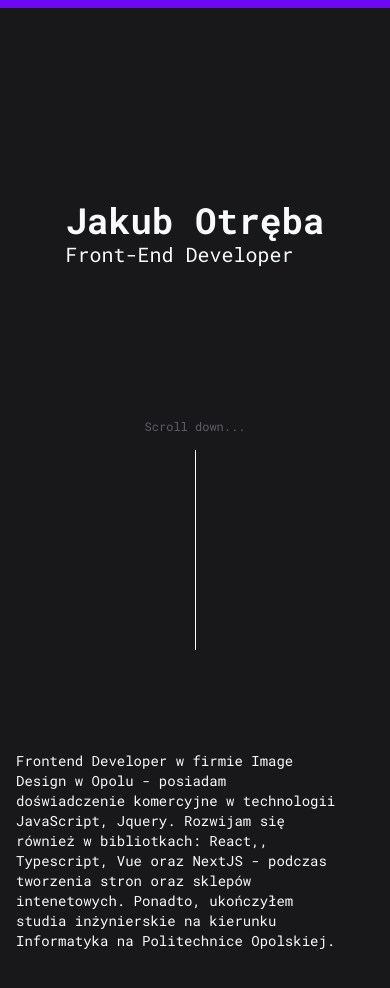
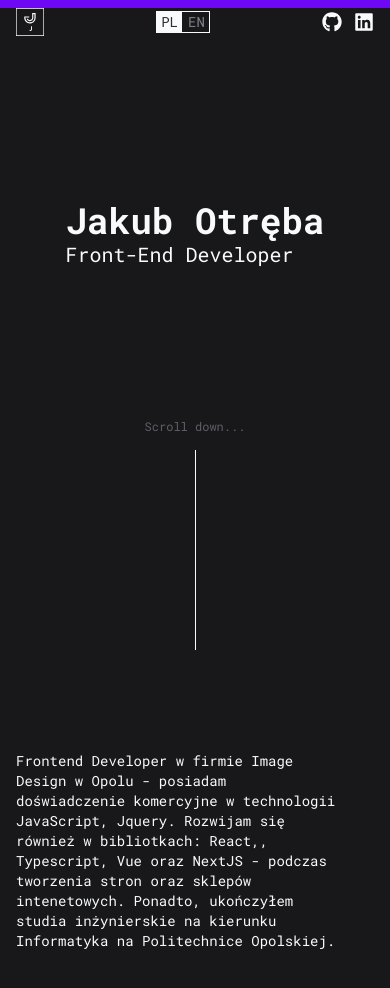
Before and after one commit to jakotr/portfolio, a React (Vite) app: page / in a window 390 px wide. Shown: the top 988 px of the page. Built offline with nearby package versions, Linux system fonts and the light colour scheme.

Commit message:
added mobile menu + fixed intro

```diff
--- a/src/components/Introduction.tsx
+++ b/src/components/Introduction.tsx
@@ -25,6 +25,7 @@ const Introduction = () => {
     const pathNode = pathRef.current;
     const containerNode = containerRef.current;
     let length = 0;
+    let draw = 0;
 
     if (pathNode instanceof SVGPathElement) {
       length = pathNode?.getTotalLength();
@@ -42,7 +43,7 @@ const Introduction = () => {
           (document.body.scrollTop + document.documentElement.scrollTop) /
           // (document.documentElement.scrollHeight -
           (containerNode.scrollHeight - document.documentElement.clientHeight);
-        const draw = length * scrollpercent;
+        draw = length * scrollpercent;
       }
 
       if (svgNode !== null) {
--- a/src/components/Logo.tsx
+++ b/src/components/Logo.tsx
@@ -3,12 +3,13 @@ type logoProps = {
   width: number | string;
   height: number | string;
   hexColor: string;
+  className: string;
 };
 
-const Logo = ({ width, height, hexColor }: logoProps) => {
+const Logo = ({ width, height, hexColor, className }: logoProps) => {
   return (
     <>
-      <svg width={width} height={height} viewBox="0 0 196.875 196.875">
+      <svg width={width} height={height} className={className} viewBox="0 0 196.875 196.875">
         <defs id="SvgjsDefs1780"></defs>
         <g
           id="SvgjsG1781"
--- a/src/components/StaticSidebar.tsx
+++ b/src/components/StaticSidebar.tsx
@@ -18,16 +18,19 @@ const StaticSidebar = () => {
 
   return (
     <motion.div
-      className="fixed left-0 top-0 h-full w-12 text-lightColor md:flex hidden flex-col justify-between py-5 mix-blend-difference"
+      className="fixed left-0 top-0 md:h-full md:w-12 h-10 w-full text-lightColor md:flex flex-row justify-between md:py-5 py-2 md:px-0 px-4 md:mix-blend-difference md:bg-transparent bg-darkColor"
       variants={slideIn("left", "", 0.1, 1)}
       initial="hidden"
       whileInView="show"
     >
-      <div className="flex flex-col items-center gap-8 mix-blend-screen">
-        <span className="">
-          <Logo width={36} height={36} hexColor="#fafaf9" />
-        </span>
-        <div className="flex flex-col gap-[2px] text-sm border border-lightColor">
+      <div className="flex md:flex-col justify-between items-center gap-8 mix-blend-screen">
+        <Logo
+          width={36}
+          height={36}
+          hexColor="#fafaf9"
+          className="md:w-9 md:h-9 w-7 h-7"
+        />
+        <div className="flex md:flex-col gap-[2px] text-sm border border-lightColor">
           {languageOptions.map((lang) => (
             <button
               className={`${
@@ -42,9 +45,9 @@ const StaticSidebar = () => {
             </button>
           ))}
         </div>
-        <Socials styleClasses="flex flex-col gap-3 text-xl" />
+        <Socials styleClasses="flex md:flex-col gap-3 text-xl" />
       </div>
-      <div className="mix-blend-screen">
+      <div className="mix-blend-screen hidden">
         <a
           className="rotate-90 block relative -top-[140px] text-xs hover:text-secondary"
           href={`mailto:${email}`}
```
